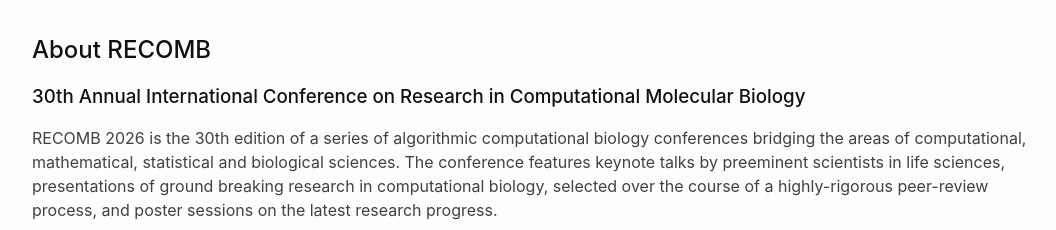
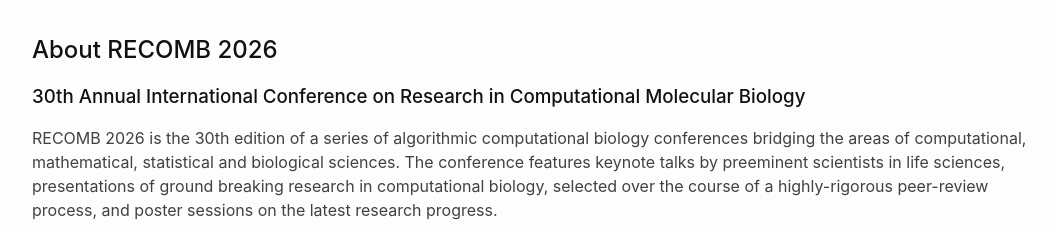
Before and after one commit to recomb-conference/recomb2026, a Jekyll site: the page built from index.md, in a window 1280 px wide. Shown: the part 720-950 px from the top of the page, without its empty margins (108-1164 px from the left). Built offline with Jekyll 4.4.1, drawn with Linux system fonts in a browser that asks for light colours; nearby versions of some CDN libraries; our own code applies the rules of GitHub Pages for plain Markdown files; part of the change alters nothing that is shown.

```diff
--- a/index.md
+++ b/index.md
@@ -2,7 +2,7 @@
 layout: home
 ---
 
-## About RECOMB
+## About {{ site.title }}
 
 ### {{ site.iteration }} Annual International Conference on Research in Computational Molecular Biology
 
```
